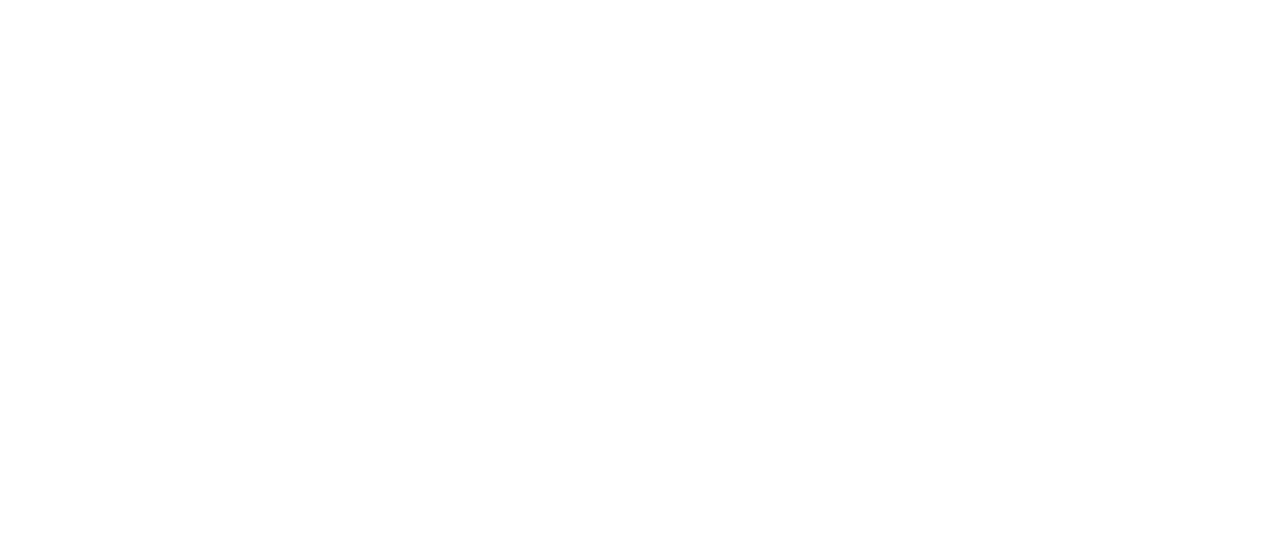
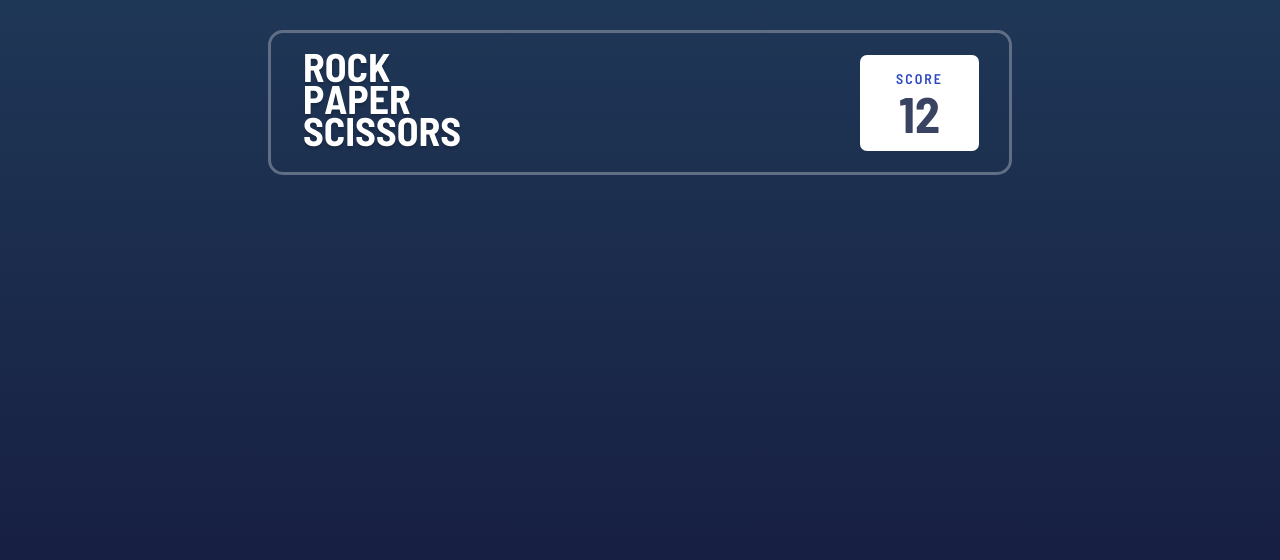
Before and after one commit to Parsa12458/rock-paper-scissors-game, a website built with Vite: page index.html in a window 1280 px wide. Built offline with nearby package versions, Linux system fonts and the light colour scheme.

Commit message:
implement header

```diff
--- a/assets/css/style.css
+++ b/assets/css/style.css
@@ -23,7 +23,7 @@
   --Score-Text: hsl(229, 64%, 46%);
   --Header-Outline: hsl(217, 16%, 45%);
 
-  --Radial-Gradient: hsl(214, 47%, 23%) to hsl(237, 49%, 15%);
+  --Radial-Gradient: linear-gradient(hsl(214, 47%, 23%), hsl(237, 49%, 15%));
 }
 
 *,
@@ -42,4 +42,50 @@
   box-sizing: border-box;
   font-family: "Barlow", sans-serif;
   line-height: 1.5;
+  background-image: var(--Radial-Gradient);
 }
+
+.container {
+  min-height: 100vh;
+  max-width: 136.6rem;
+  margin: 0 auto;
+  padding: 3rem 2rem;
+  display: flex;
+  flex-direction: column;
+  align-items: center;
+}
+
+/* -Header */
+.header {
+  display: flex;
+  align-items: center;
+  justify-content: space-between;
+  border: 3px solid var(--Header-Outline);
+  border-radius: 1.5rem;
+  padding: 2rem 3rem;
+  min-width: 60%;
+}
+
+.score-container {
+  background-color: #fff;
+  display: flex;
+  flex-direction: column;
+  justify-content: center;
+  align-items: center;
+  padding: 0rem 3.6rem;
+  border-radius: 0.7rem;
+}
+
+.score-label {
+  font-size: 1.4rem;
+  letter-spacing: 2px;
+  color: var(--Score-Text);
+  text-transform: uppercase;
+  translate: 0rem 1.3rem;
+}
+
+.score {
+  font-size: 5rem;
+  font-weight: 700;
+  color: var(--Dark-Text);
+}
--- a/index.html
+++ b/index.html
@@ -11,5 +11,15 @@
     <title>Rock, Paper, Scissors game</title>
     <link rel="stylesheet" href="assets/css/style.css" />
   </head>
-  <body></body>
+  <body>
+    <div class="container">
+      <header class="header">
+        <img src="./assets/images/logo.svg" alt="Rock, Paper, Scissors logo" />
+        <div class="score-container">
+          <span class="score-label">score</span>
+          <span class="score">12</span>
+        </div>
+      </header>
+    </div>
+  </body>
 </html>
```
